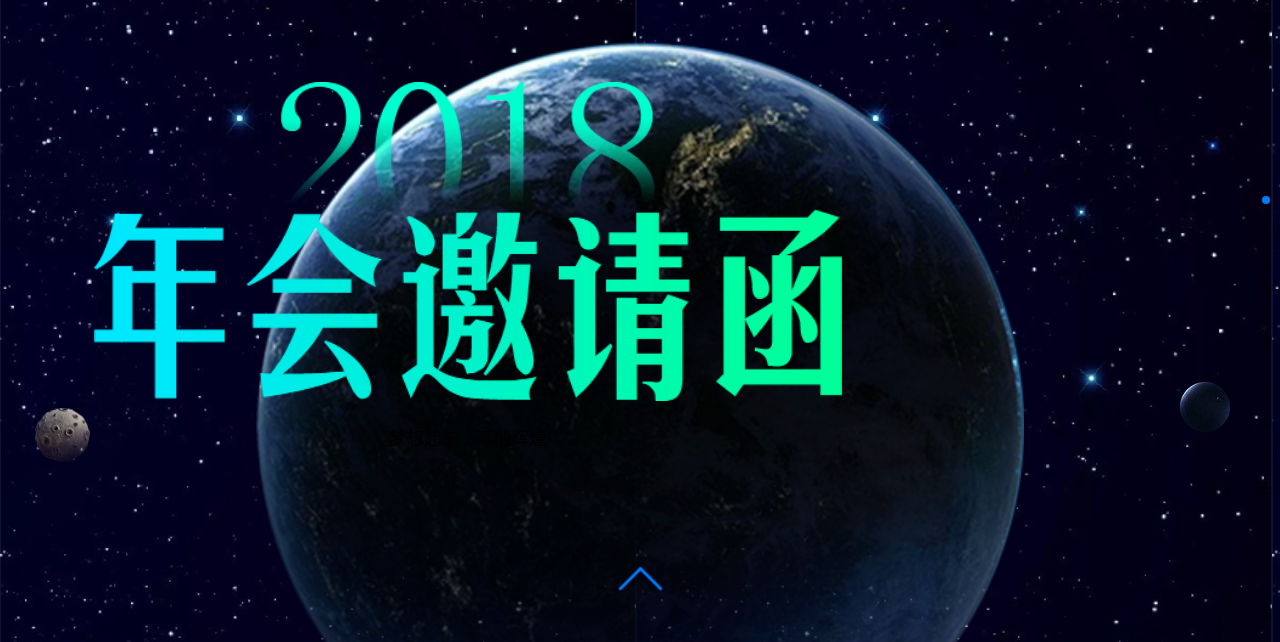
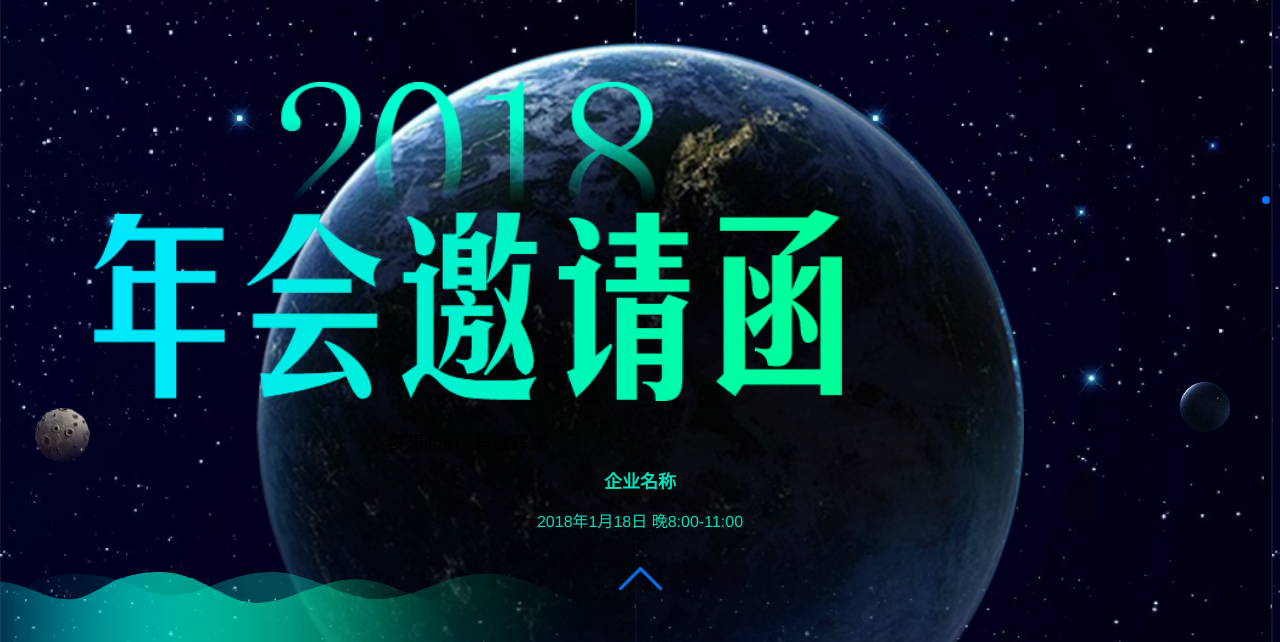
Before and after one commit to xuxuechao0713/xuxuechao0713.github.io, a plain HTML site: page weichangjing/index.html in a window 1280 px wide. Shown: the part 158-800 px from the top of the page. Drawn offline with nearby package versions, Linux system fonts and the light colour scheme.

Commit message:
no message

```diff
--- a/weichangjing/css/style.css
+++ b/weichangjing/css/style.css
@@ -2,7 +2,11 @@ html, body {
     position: relative;
     height: 100%;
 }
-
+*{
+    margin: 0;
+    padding:0;
+    box-sizing: border-box;
+}
 body {
     background: #eee;
     font-family: Helvetica Neue, Helvetica, Arial, sans-serif;
@@ -87,4 +91,41 @@ body {
 }
 .s1 .main img:nth-of-type(2){
     width: 80%;
+    margin-bottom: 22px;
 }
+
+.s1 .footer {
+    color: #01e2ba;
+    position: absolute;
+    bottom: 0;
+    left: 0;
+    width: 100%;
+
+}
+
+.s1 .footer h2 {
+    font-size: 18px;
+    margin-bottom: 15px;
+}
+
+.s1 .footer p:nth-of-type(1) {
+    font-size: 16px;
+    margin-bottom: 40px;
+}
+
+.s1 .footer p:nth-of-type(2) {
+    height: 70px;
+}
+
+.s1 .footer img {
+    height: 70px;
+    position: absolute;
+}
+
+.s1 .footer img:nth-of-type(1) {
+    left: 0;
+}
+
+.s1 .footer img:nth-of-type(2) {
+    left: -90px;
+}
--- a/weichangjing/index.html
+++ b/weichangjing/index.html
@@ -29,7 +29,7 @@
                     <img src="img/8.png" alt="">
                     <p class="img9">梦想起航 . 再创辉煌</p>
                 </div>
-                <div class="footer" style="display: none">
+                <div class="footer">
                     <h2>企业名称</h2>
                     <p>2018年1月18日 晚8:00-11:00</p>
                     <p>
```
Also changed, not shown: 1 other file.
